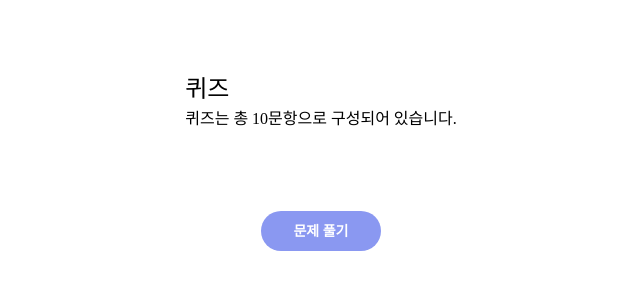
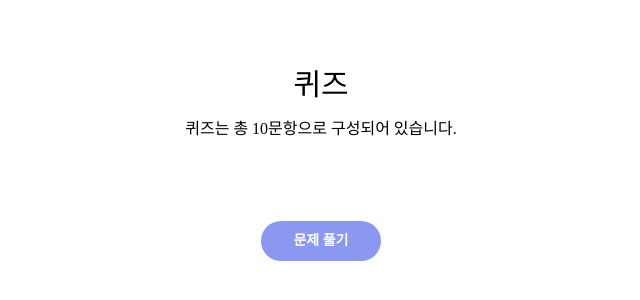
Before and after one commit to givvemee/quiz_web_app, a Next.js app: page / in a window 1280 px wide. Shown: the part 254-554 px from the top of the page, without its empty margins (319-959 px from the left). Built offline with nearby package versions, Linux system fonts and the light colour scheme; no server answers.

Commit message:
[feat] 디코딩 코드 추가

```diff
--- a/app/start/page.tsx
+++ b/app/start/page.tsx
@@ -1,12 +1,13 @@
 'use client';
 
 import { useStore } from '@/store';
+import { QuizListType } from '@/store/type';
 import axios from 'axios';
 import { useRouter } from 'next/navigation';
 import { useEffect } from 'react';
 import { Button } from '../atoms/button';
 import { Text } from '../atoms/text';
-import { ButtonBox, Container, TextBox } from './styles';
+import { ButtonBox, Container, TextBox, Title } from './styles';
 
 const StartQuiz = () => {
   const { push } = useRouter();
@@ -23,7 +24,24 @@ const StartQuiz = () => {
         const response = await axios.get(
           'https://opentdb.com/api.php?amount=10&type=multiple'
         );
-        setQuizList(response.data.results);
+        const decodedResults = response.data.results.map(
+          (item: QuizListType) => {
+            const parser = new DOMParser();
+            const decodedQuestion = parser.parseFromString(
+              item.question,
+              'text/html'
+            ).body.textContent;
+
+            return {
+              ...item,
+              question: decodedQuestion,
+            };
+          }
+        );
+
+        setQuizList(decodedResults);
+        const storedQuizList = JSON.stringify(decodedResults);
+        localStorage.setItem('quizList', storedQuizList);
       } catch (error) {
         console.error('Error fetching quiz data:', error);
       }
@@ -34,9 +52,9 @@ const StartQuiz = () => {
   return (
     <Container>
       <TextBox>
-        <Text type={'title'} isBold={'true'}>
+        <Title isBold={'true'} align={'center'}>
           퀴즈
-        </Text>
+        </Title>
         <Text>퀴즈는 총 10문항으로 구성되어 있습니다.</Text>
       </TextBox>
       <ButtonBox>
--- a/app/start/styles.ts
+++ b/app/start/styles.ts
@@ -1,5 +1,6 @@
 import { styled } from '@/styles/stitches.config';
 import { FlexBox } from '../atoms/FlexBox';
+import { Text } from '../atoms/text';
 
 export const Container = styled(FlexBox, {
   flexDirection: 'column',
@@ -19,3 +20,8 @@ export const TextBox = styled('div', {
 export const ButtonBox = styled('div', {
   marginTop: '50px',
 });
+
+export const Title = styled(Text, {
+  fontSize: '30px',
+  marginBottom: '10px',
+});
```
